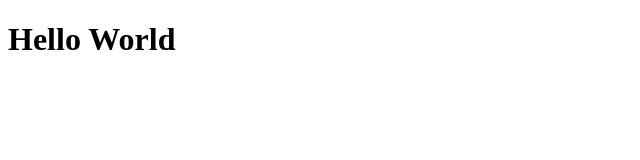
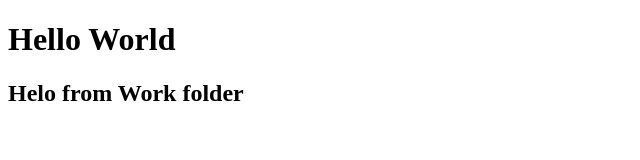
Before and after one commit to kkerimow/webproject, a plain HTML site: page index.html in a window 1280 px wide. Shown: the whole page, without its empty margins (0-640 px from the left). Drawn offline with Linux system fonts and the light colour scheme.

Commit message:
from work folder adding h2 teg

```diff
--- a/index.html
+++ b/index.html
@@ -8,5 +8,6 @@
 </head>
 <body>
     <h1>Hello World</h1>
+    <h2>Helo from Work folder</h2>
 </body>
 </html>
```
